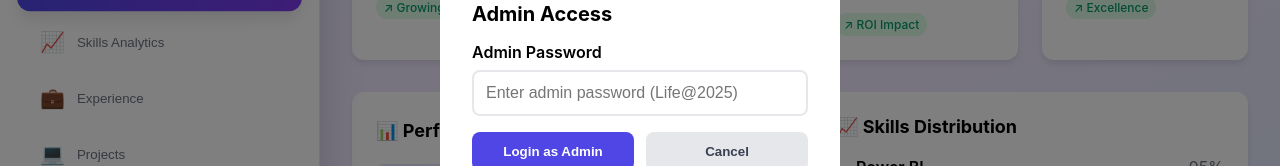
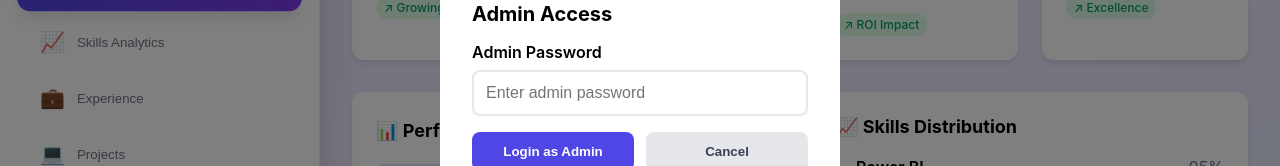
Before and after one commit to rishi233171/rishikesh-portfolio, a React (Create React App) app: page / in a window 1280 px wide. Both pictures are taken after a click on the button "👁️ Admin". Shown: the part 314-480 px from the top of the page. Built offline with nearby package versions, Linux system fonts and the light colour scheme.

Commit message:
Update App.js

```diff
--- a/src/App.js
+++ b/src/App.js
@@ -567,7 +567,7 @@ function DashboardPortfolio() {
                 type="password"
                 value={adminPassword}
                 onChange={(e) => setAdminPassword(e.target.value)}
-                placeholder="Enter admin password (Life@2025)"
+                placeholder="Enter admin password"
                 style={{
                   width: '100%',
                   padding: '12px',
```
